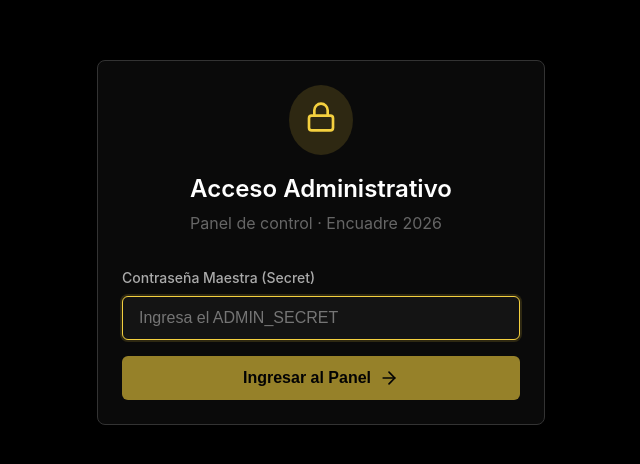
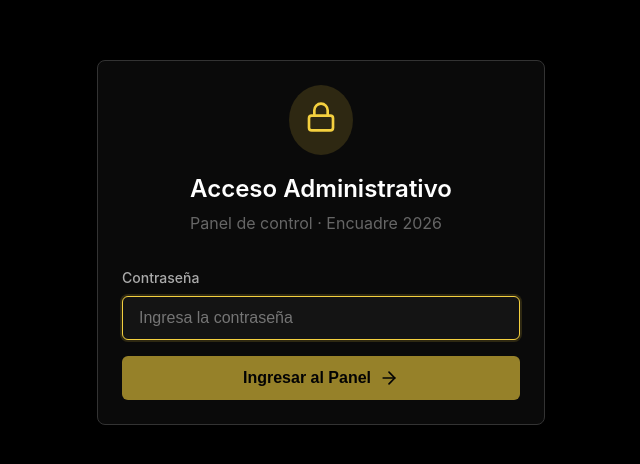
Before and after one commit to Encuadre2026/Encuadre_Admin_2026, a React (Vite) app: page /#/login in a window 1280 px wide. Shown: the part 158-622 px from the top of the page, without its empty margins (319-959 px from the left). Built offline with nearby package versions, Linux system fonts and the light colour scheme.

Commit message:
Actualizar textos en panel de login, corregir layout del modal PDF y simplificar textos en tarjetas de participante

```diff
--- a/src/components/ExpandableRow.jsx
+++ b/src/components/ExpandableRow.jsx
@@ -92,11 +92,11 @@ export default function ExpandableRow({ registro: r, onAprobarPago, onViewPdf })
                 <span>{fechaReg}</span>
               </div>
               <div className="detail-item">
-                <label>Institución Completa</label>
+                <label>Institución</label>
                 <span>{r.institucion}</span>
               </div>
               <div className="detail-item">
-                <label>Taller Completo</label>
+                <label>Taller</label>
                 <span>{r.taller}</span>
               </div>
               <div className="detail-actions">
--- a/src/pages/Login.jsx
+++ b/src/pages/Login.jsx
@@ -60,12 +60,12 @@ export default function Login() {
 
         <form onSubmit={handleSubmit}>
           <div className="input-group">
-            <label className="input-label" htmlFor="secret">Contraseña Maestra (Secret)</label>
+            <label className="input-label" htmlFor="secret">Contraseña</label>
             <input
               id="secret"
               type="password"
               className="input-field"
-              placeholder="Ingresa el ADMIN_SECRET"
+              placeholder="Ingresa la contraseña"
               value={secret}
               onChange={(e) => setSecret(e.target.value)}
               disabled={loading}
--- a/src/pages/Participantes.jsx
+++ b/src/pages/Participantes.jsx
@@ -163,13 +163,13 @@ export default function Participantes({ registrosHook }) {
       {selectedPdf && (
         <div style={{ position: 'fixed', inset: 0, backgroundColor: 'rgba(0,0,0,0.8)', zIndex: 50, display: 'flex', alignItems: 'center', justifyContent: 'center', padding: '2rem' }}>
           <div className="card" style={{ width: '100%', maxWidth: '800px', height: '90vh', display: 'flex', flexDirection: 'column' }}>
-            <div style={{ display: 'flex', justifyContent: 'space-between', alignItems: 'center', marginBottom: '1rem' }}>
+            <div style={{ display: 'flex', justifyContent: 'space-between', alignItems: 'center', marginBottom: '1rem', flexShrink: 0 }}>
               <h3 style={{ margin: 0 }}>Credencial / Comprobante</h3>
               <button onClick={() => setSelectedPdf(null)} className="btn btn-outline" style={{ padding: '0.5rem' }}>
                 <XCircle size={20} />
               </button>
             </div>
-            <div style={{ flex: 1, backgroundColor: '#000', borderRadius: '4px', overflow: 'hidden', display: 'flex', alignItems: 'center', justifyContent: 'center' }}>
+            <div style={{ flex: 1, minHeight: 0, backgroundColor: '#000', borderRadius: '4px', overflow: 'hidden', display: 'flex', alignItems: 'center', justifyContent: 'center' }}>
               {pdfLoading ? (
                 <div style={{ display: 'flex', flexDirection: 'column', alignItems: 'center', color: 'var(--color-text-muted)' }}>
                   <RefreshCw size={32} className="spin" style={{ marginBottom: '1rem' }} />
```
